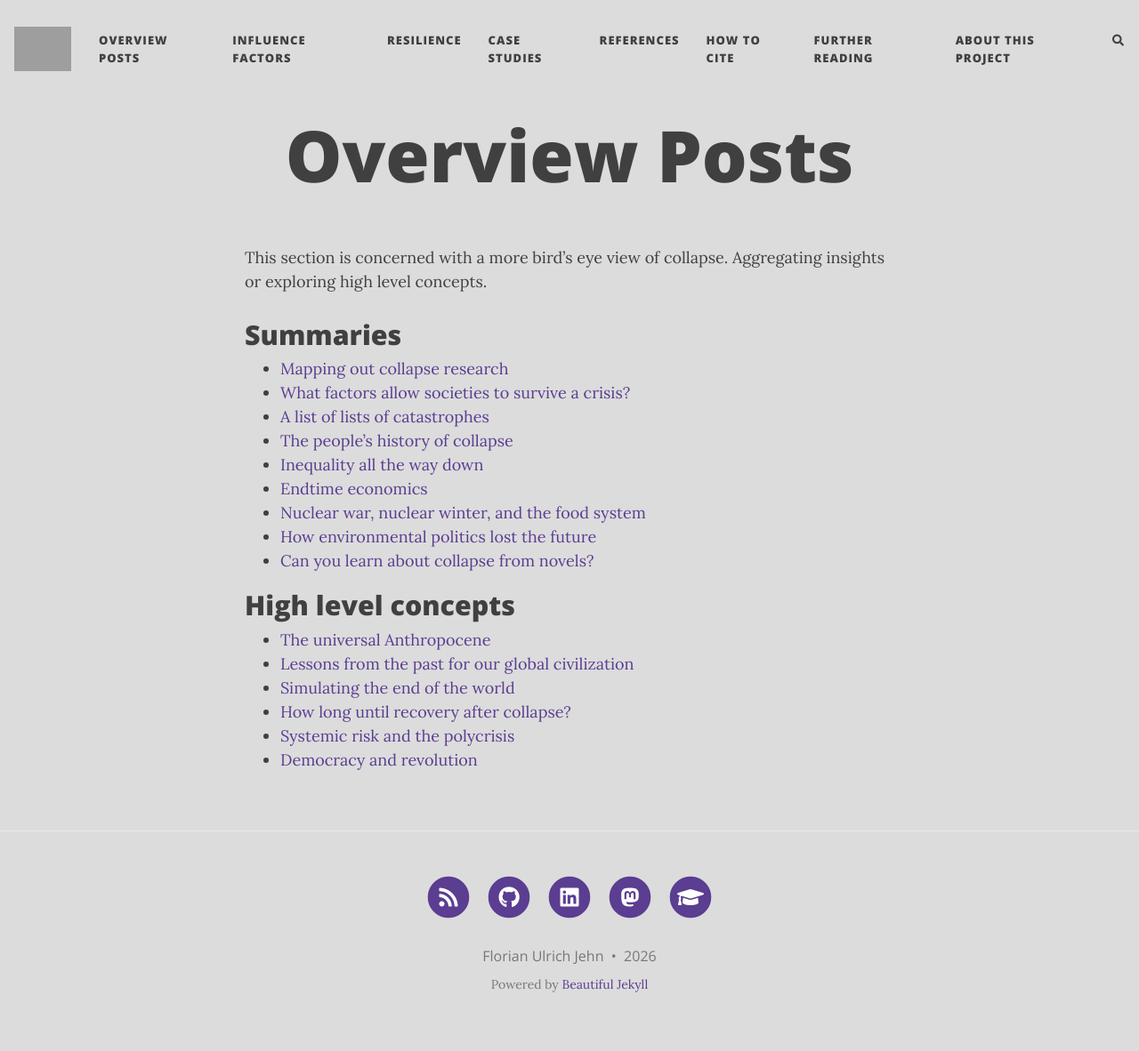
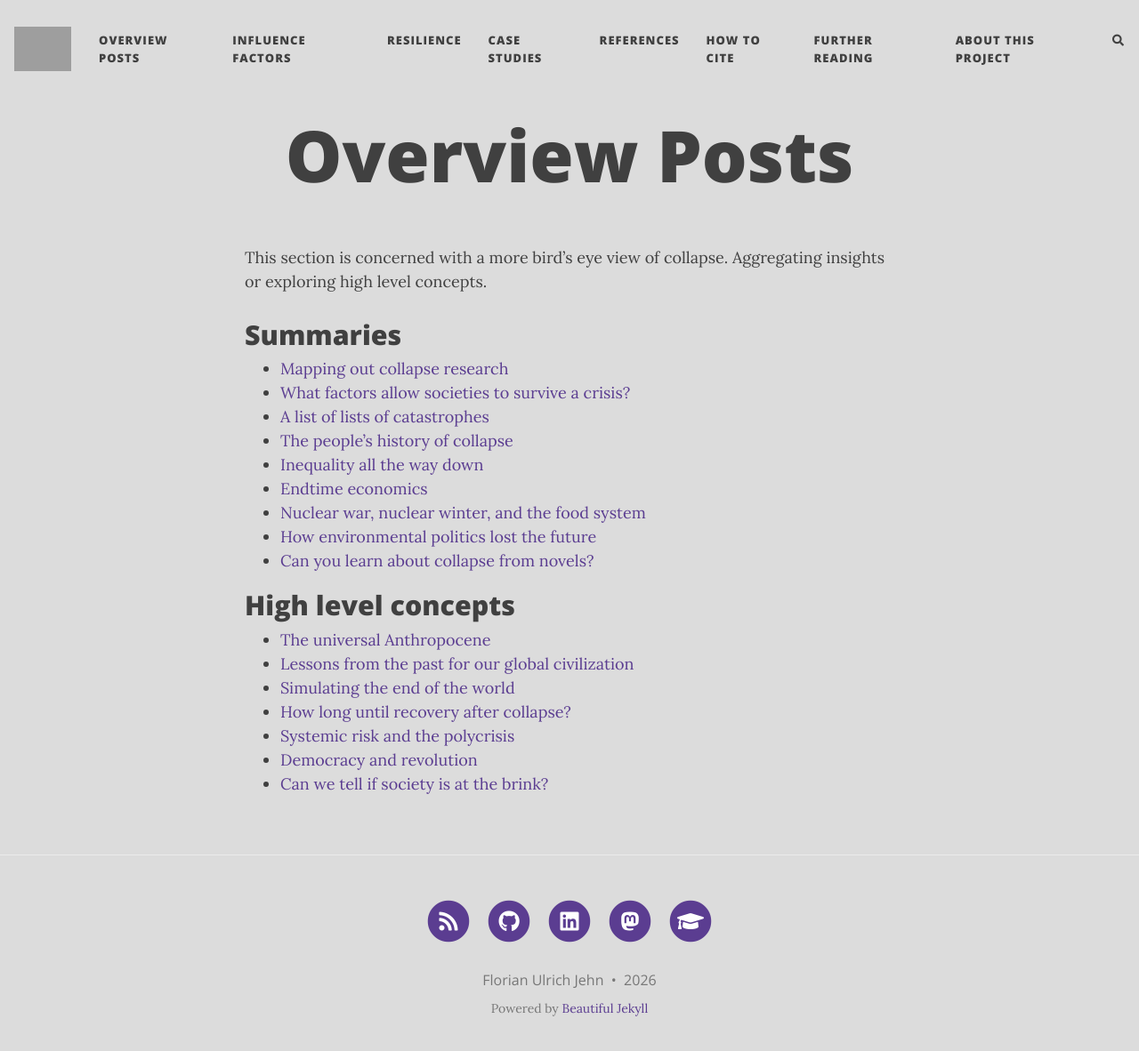
Before and after one commit to florianjehn/Societal_Collapse, a Jekyll site: the page built from overview.md, in a window 1280 px wide and 1195 px high. Shown: the top 1182 px of the window at 89% size. Built offline with Jekyll 4.4.1, drawn with Linux system fonts in a browser that asks for light colours; nearby versions of some CDN libraries; comment, search, counter and statistics services are not loaded; grey boxes are pictures that could not be loaded.

Commit message:
Update overview.md

```diff
--- a/overview.md
+++ b/overview.md
@@ -23,3 +23,4 @@ This section is concerned with a more bird's eye view of collapse. Aggregating i
 * [How long until recovery after collapse?](https://florianjehn.github.io/Societal_Collapse/2024-08-31-collapse_recovery/)
 * [Systemic risk and the polycrisis](https://florianjehn.github.io/Societal_Collapse/2025-02-05-sys_crisis/)
 * [Democracy and revolution](https://florianjehn.github.io/Societal_Collapse/2025-02-06-revolution/)
+* [Can we tell if society is at the brink?](https://florianjehn.github.io/Societal_Collapse/2026-08-17-early_warning/)
```
